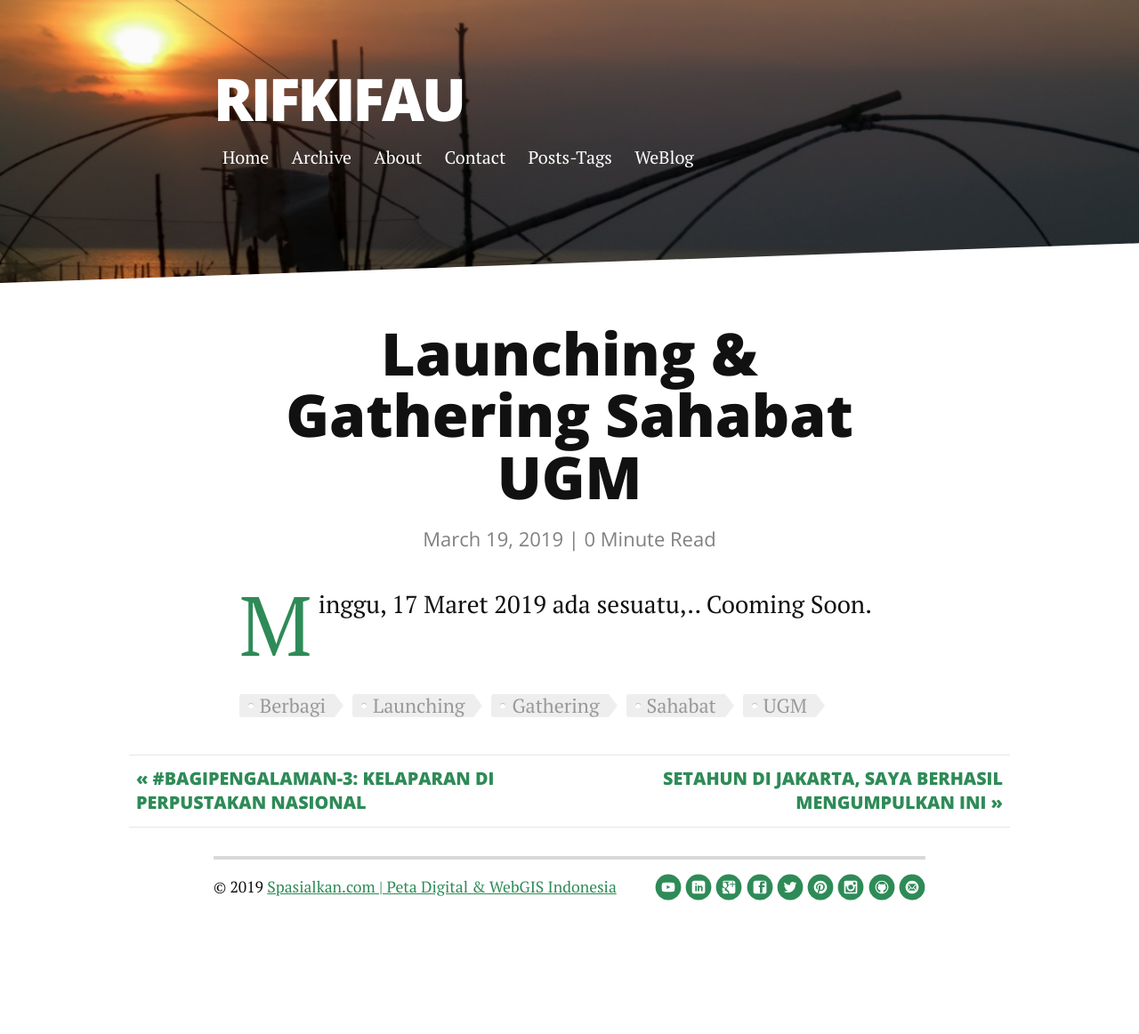
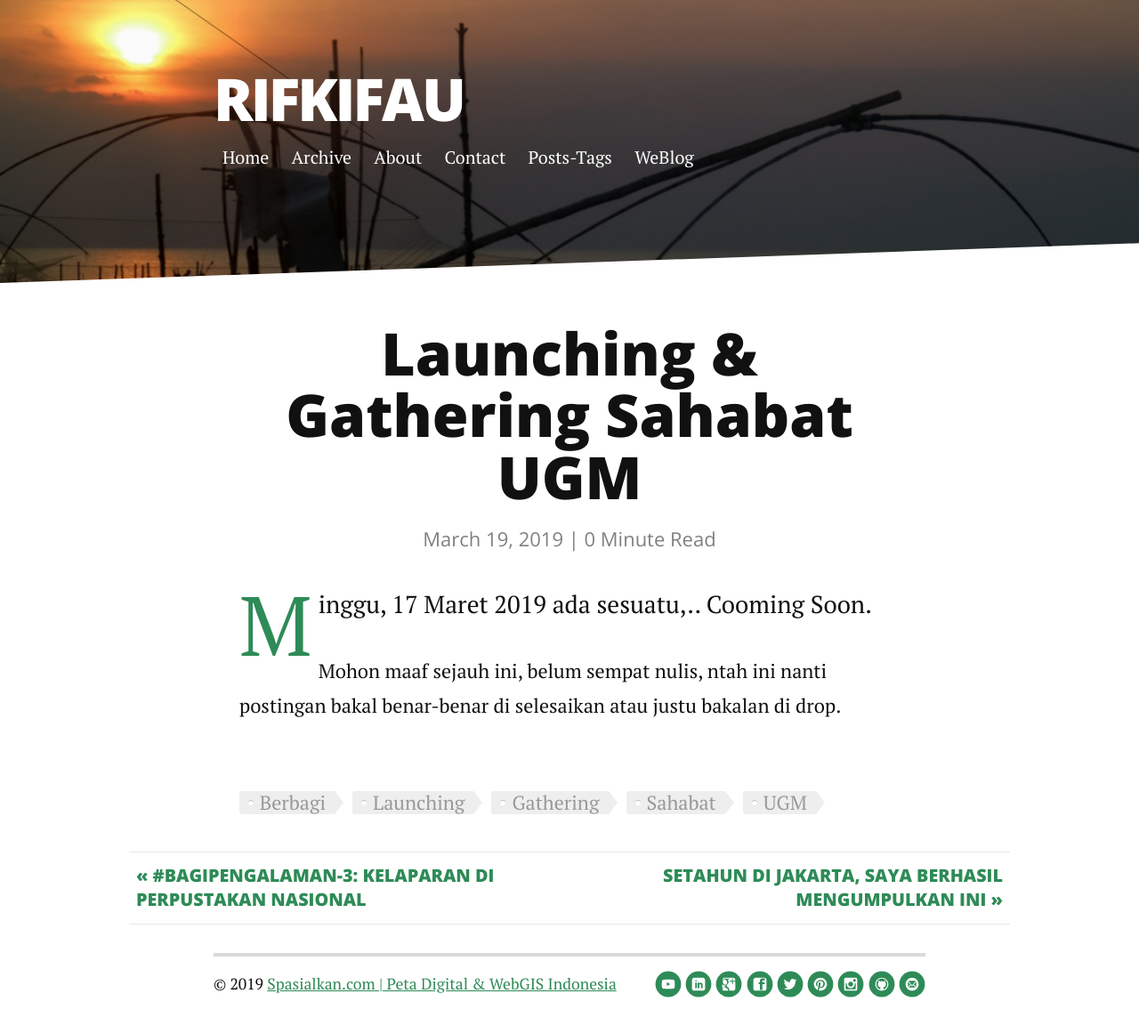
Before and after one commit to rifkifau/rifkifau.github.io, a Jekyll site: the page built from _posts/2019-03-19-launching-dan-gathering-sahabat-ugm.markdown, in a window 1280 px wide. Shown: the whole page at 89% size. Built offline with Jekyll 4.4.1, drawn with Linux system fonts in a browser that asks for light colours; nearby versions of some CDN libraries; comment, search, counter and statistics services are not loaded; before the commit the page ends 1053 px from its top, so only the background shows below that.

Commit message:
Update 2019-03-19-launching-dan-gathering-sahabat-ugm.markdown

```diff
--- a/_posts/2019-03-19-launching-dan-gathering-sahabat-ugm.markdown
+++ b/_posts/2019-03-19-launching-dan-gathering-sahabat-ugm.markdown
@@ -6,3 +6,6 @@ tags:   [ Berbagi, Launching, Gathering, Sahabat, UGM ]
 ---
 <p class="intro"><span class="dropcap">M</span>inggu, 17 Maret 2019 ada sesuatu,.. Cooming Soon.
 </p>
+<p>
+Mohon maaf sejauh ini, belum sempat nulis, ntah ini nanti postingan bakal benar-benar di selesaikan atau justu bakalan di drop.
+</p>
```
